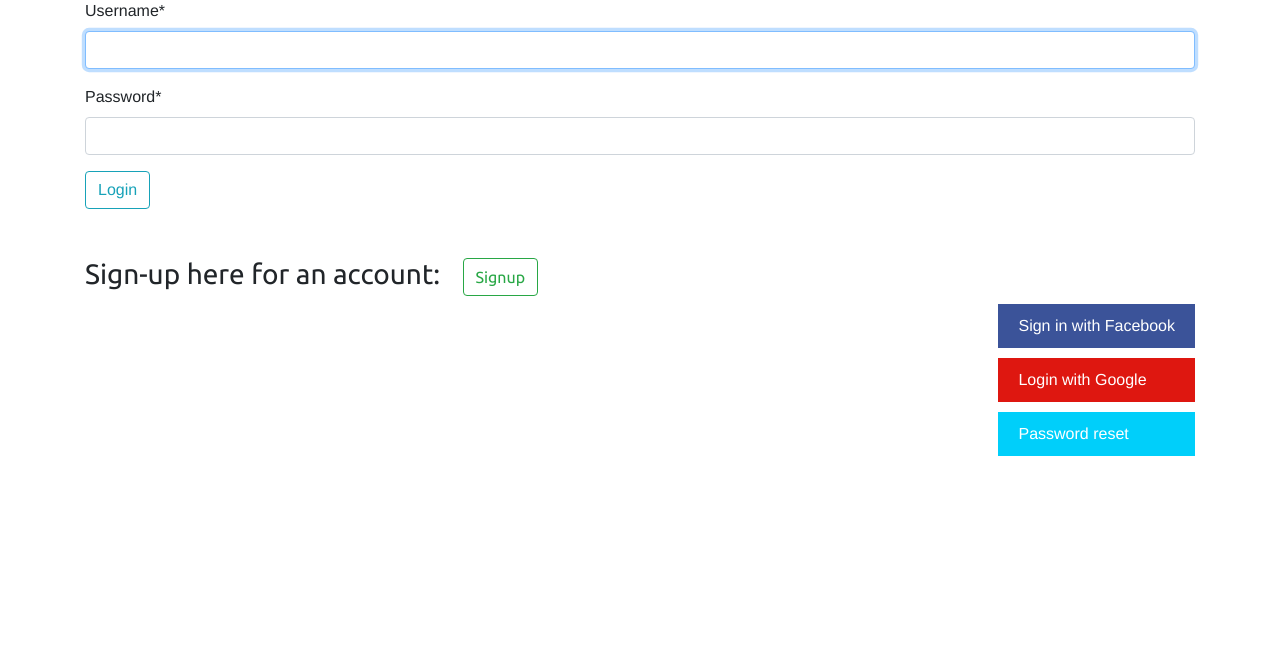
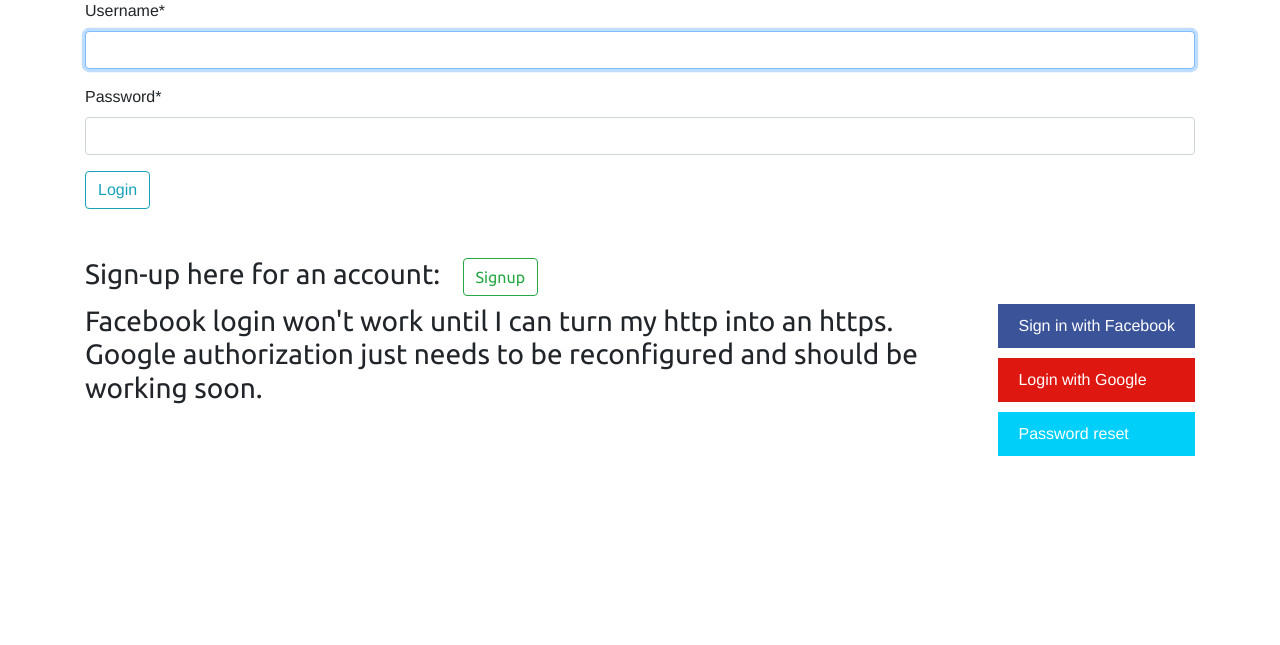
Before and after one commit to erinrosenbaum/my_website, a Django app: page /users/login/ in a window 1280 px wide. Shown: the part 129-774 px from the top of the page. Run offline with Django 3.2, Linux system fonts and the light colour scheme; parts of the project's set-up code (start-up, migrations or seed data) failed here and were passed over; some libraries are stand-ins or nearby versions.

Commit message:
fixed some content

```diff
--- a/templates/registration/login.html
+++ b/templates/registration/login.html
@@ -22,8 +22,8 @@
       <li class="google"><a href="{% url 'social:begin' 'google-oauth2' %}">Login with Google</a></li>
       <li class="twitter"><a href="{% url 'password_reset' %}">Password reset</a></li>
     </ul>
-
   </div>
+  <h3>Facebook login won't work until I can turn my http into an https. Google authorization just needs to be reconfigured and should be working soon.</h3>
 </div>
 
 {% endblock %}
```
